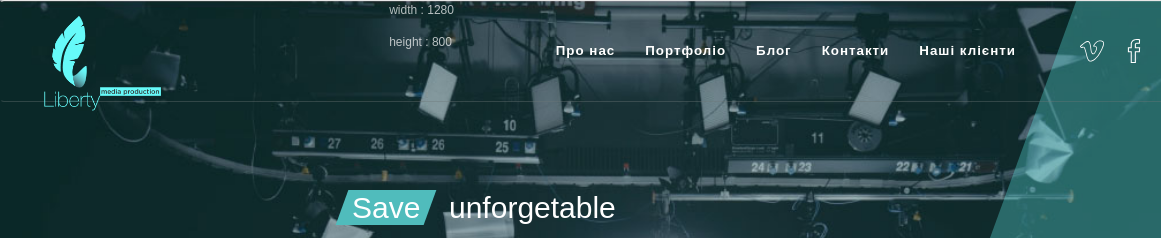
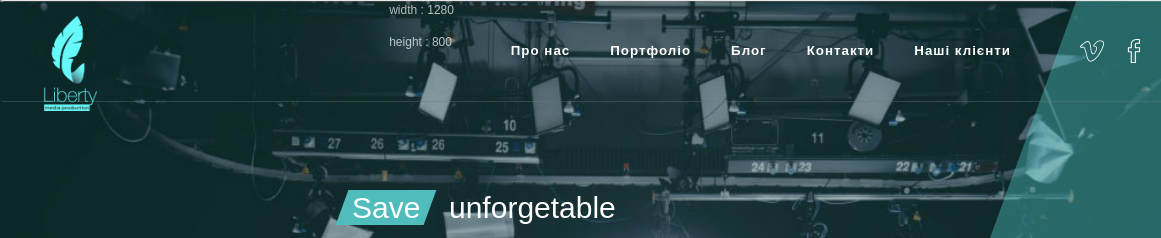
Before and after one commit to web-adventure-solutions/liberty, a website: page index.html in a window 1280 px wide. Shown: the top 238 px of the page, 0-1161 px from the left. Drawn offline with nearby package versions, Linux system fonts and the light colour scheme; a web font is replaced by a local one.

Commit message:
Merge remote-tracking branch 'origin/master'
# Conflicts:
#	css/style.css

```diff
--- a/css/partials/responsive-utilities.scss
+++ b/css/partials/responsive-utilities.scss
@@ -20,9 +20,11 @@ $screen-md-max:              ($screen-lg-min - 1);
 
 @mixin media-for($range) {
   @if $range == xs {
-    @media (max-width: $screen-xs) { @content; }
+    @media (max-width: 480px) { @content; }
+  } @else if $range == xs-min-v {
+    @media (max-width: 459px) { @content; }
   } @else if $range == xs-h {
-  @media (max-height: $screen-xs) { @content; }
+  @media (max-height: 459px) { @content; }
   } @else if $range == xs-max {
     @media (max-width: $screen-xs-max) { @content; }
   } @else if $range == sm {
@@ -32,6 +34,34 @@ $screen-md-max:              ($screen-lg-min - 1);
   } @else if $range == lg {
     @media (min-width: $screen-lg) { @content; }
   }
+}
+
+@mixin media-for-xs {
+  @media (max-width: 480px) { @content; }
+}
+
+@mixin media-for-xs-min {
+  @media (max-width: 360px) and (max-height: 570px) { @content; }
+}
+
+@mixin media-for-xs-h {
+  @media (max-height: 459px) { @content; }
+}
+
+@mixin media-for-xs-max {
+  @media (max-width: 767px) { @content; }
+}
+
+@mixin media-for-sm {
+  @media (min-width: 768px) { @content; }
+}
+
+@mixin media-for-md {
+  @media (min-width: 992px) { @content; }
+}
+
+@mixin media-for-lg {
+  @media (min-width: 1200px) { @content; }
 }
 
 .visible-xs-h {
@@ -49,3 +79,9 @@ $screen-md-max:              ($screen-lg-min - 1);
     display: none !important;
   }
 }
+
+.hidden-xs-v {
+  @include media-for(xs-min-v){
+    display: none !important;
+  }
+}
--- a/css/style.scss
+++ b/css/style.scss
@@ -3,10 +3,12 @@
 
 @mixin header-menu-links-style() {
   font-family: 'GothamPro', sans-serif;
-  color: #fff;
+  font-size: 20px;
+  text-align: center;
+  color: #fff !important;
   font-weight: bold;
-  padding-left: 0;
-  padding-right: 0;
+  padding: 3% 0 !important;
+  background-color: #1f4443e6;
 }
 
 #testImg {
@@ -16,7 +18,7 @@
     transform: translate(-50%, -50%);
 }
 
-@include media-for(xs) {
+@include media-for-xs {
   #testImg {
     width: 80%;
   }
@@ -121,14 +123,51 @@ header {
 }
 
 .navbar-default {
+  background-color: transparent;
+  border-right-color: transparent;
+  border-bottom-color: #6c767661;
+  border-left-color: transparent;
+  z-index: 100;
+
+  & .navbar-nav > li > a {
+    padding: 40px 5px;
+    font-family: 'GothamPro', sans-serif;
+    color: #fff;
+    font-size: 10pt;
+    font-weight: bold;
+    letter-spacing: 1px;
+  }
+
+  @include media-for-xs-max {
+    & .navbar-collapse {
+      position: absolute;
+      width: 80%;
+      right: 0;
+      border-color: transparent;
+      margin: 0 auto;
+    }
+    & .navbar-nav > li > a {
+      font-size: 20px;
+      text-align: center;
+      display: block;
+      padding: 0;
+      line-height: 50px;
+    }
+  }
+
+  @include media-for-xs-h {
+    & .navbar-nav > li > a {
+      font-size: 15px;
+    }
+  }
+
+  & .navbar-toggle:hover, & .navbar-toggle:focus {
     background-color: transparent;
-    border-right-color: transparent;
-    border-bottom-color: #6c767661;
-    border-left-color: transparent;
+  }
 }
 
 .navbar-brand {
-  img {
+  & img {
     height: 95px;
     &.visible-xs-h {
       height: 25vh;
@@ -137,9 +176,6 @@ header {
 }
 
 @media (max-width: 767px) {
-    .navbar-brand img {
-        height: 30vw;
-    }
     header .container-fluid {
         margin-left: -20px;
     }
@@ -152,59 +188,29 @@ nav .container-fluid {
     padding: 0 25px 0 3em;
 }
 
-.navbar-default {
-    z-index: 100;
-}
-
-.navbar-default .navbar-nav > li > a {
-    padding: 40px 5px;
-}
-
-.navbar-default .navbar-nav > li > a  {
-    font-family: 'GothamPro', sans-serif;
-    color: #fff;
-    font-size: 10pt;
-    font-weight: bold;
-    letter-spacing: 1px;
-    padding-left: 0;
-    padding-right: 0;
-}
-
 .header-menu {
   position: relative;
   margin-right: 25px;
   & > li {
       height: 70px;
       margin-right: 30px;
-    @include media-for(xs-max) {
+    @include media-for-xs-max {
       height: 50px;
       display: inline-block;
       border-bottom: 1px solid #fff;
       width: 80%;
+      margin: 0 auto;
       & ul li a {
         @include header-menu-links-style;
-        font-size: 15px;
+        font-size: 18px;
+        color: darken(#fff, 30%) !important;
+        background-color: transparent;
       }
     }
   }
 }
 
 /**header menu mobile*/
-.navbar-default .navbar-toggle:hover, .navbar-default .navbar-toggle:focus {
-     background-color: transparent;
-}
-
-.navbar-default {
-  & .navbar-collapse {
-    @include media-for(xs-max) {
-      position: absolute;
-      width: 80%;
-      right: 0;
-      border-color: transparent;
-      margin: 0 auto;
-    }
-  }
-}
 
 .navbar-default .navbar-toggle {
     border: none;
@@ -232,13 +238,6 @@ nav .container-fluid {
     .header-menu .fa-angle-down {
         font-size: 3vh;
     }
-    .navbar-default .navbar-nav > li > a {
-      font-size: 20px;
-      text-align: center;
-      display: block;
-      padding: 0;
-      line-height: 50px;
-    }
     .navbar-default {
         border-bottom-color: transparent;
     }
@@ -256,7 +255,8 @@ header .navbar-toggle {
 }
 
 .header-menu .dropdown-menu {
-    background-color: transparent;
+  @include header-menu-links-style;
+
 }
 
 @media (min-width: 767px) {
@@ -332,15 +332,23 @@ header .jumbotron {
     margin-left: 7%;
     width: 70%;
 
-  @include media-for(xs-max) {
+  @include media-for-xs-max {
       text-align: center;
       margin: 0 auto;
       padding: 0;
       width: 90%;
   }
 
-  @include media-for(xs) {
+  @include media-for-xs {
     margin-top: 20%;
+  }
+
+  @include media-for-xs-h {
+    margin-top: 0;
+  }
+
+  @include media-for-xs-min {
+    margin-top: 5%;
   }
 
   & h2 {
@@ -351,22 +359,22 @@ header .jumbotron {
 
     & .parallelogram:first-child {
       & .parallelogram-inner-text {
-        @include media-for(xs-h) {
+        @include media-for-xs-h {
           font-size: 20vh;
         }
-        @include media-for(xs) {
+        @include media-for-xs {
           font-size: 14vw;
         }
       }
     }
 
     & .parallelogram:last-child {
-      @include media-for(xs-max) {
+      @include media-for-xs-max {
         line-height: 8vh;
         font-size: 9vw;
         height: 8vh;
       }
-      @include media-for(xs-h) {
+      @include media-for-xs-h {
         margin-top: 2%;
         height: 18vh;
       }
@@ -380,7 +388,7 @@ header .jumbotron {
       margin-left: 153px;
       margin-top: -33px;
       margin-bottom: 10px;
-      @include media-for(xs-max) {
+      @include media-for-xs-max {
         margin: 5% 0;
         font-size: 4vh;
       }
@@ -548,7 +556,7 @@ header .jumbotron h2 .parallelogram .parallelogram-inner-text {
   -o-transform: skew(-20deg);
   z-index: 1;
 
-  @include media-for(xs) {
+  @include media-for-xs {
     width: 200px;
     -webkit-transform: skew(-30deg);
     -moz-transform: skew(-30deg);
@@ -559,26 +567,20 @@ header .jumbotron h2 .parallelogram .parallelogram-inner-text {
     -webkit-mask-position-y: -40px;
     -webkit-mask-size: 120%;
   }
-  @include media-for(xs-h) {
+  @include media-for-xs-h {
     display: none;
   }
 }
 
 .stripe-anim-start {
     right: 130vw;
+  @include media-for-xs-max {
+      right: 180vw;
+  }
 }
 
 .stripe-anim-end {
     right: 18.6vh;
-}
-
-@media (max-width: 767px) {
-    .stripe-anim-start {
-        right: 180vw;
-    }
-    .stripe-anim-end {
-        right: 61vh;
-    }
 }
 
 /*end-foreground-stripe*/
@@ -990,6 +992,10 @@ footer {
 
 .footer-menu{
     display: block;
+  & iframe {
+    width: 100%;
+    max-width: 300px;
+  }
 }
 
 .footer-op {
--- a/index.html
+++ b/index.html
@@ -22,8 +22,7 @@
                     <span class="icon-bar"></span>
                 </button>
                 <a class="navbar-brand" href="#">
-                    <img class="hidden-xs" src="assets/img/brand_img.png"/>
-                    <img class="visible-xs-h" src="assets/img/brand_img_xs.png"/></a>
+                    <img class="hidden-xs-v" src="assets/img/brand_img_xs.png"/></a>
                 <!--todo : make correct brand logo mask on mobile-->
             </div>
             <div class="collapse navbar-collapse navbar-right" id="bs-example-navbar-collapse-1">
@@ -297,7 +296,7 @@
                     <div class="col-md-4">
                         <h3>Latest Instagram</h3>
                         <div class="footer-menu">
-                            <iframe style="border: none" src="https://codepen.io" id="frame_1"></iframe>
+                            <!--<iframe style="border: none" src="https://codepen.io" id="frame_1"></iframe>-->
                         </div>
                     </div>
                     <div class="col-md-4">
--- a/js/anims.js
+++ b/js/anims.js
@@ -7,21 +7,24 @@ $(document).ready(function () {
     // see if mobile device is in horizontal position
     mobView = (winW < 768 && winH < 1024);
     posVertical = (winW < winH);
+    xsMin = (winW <= 360 && winH <= 570);
+    xsMax = (winW <= 768);
+    xs = (winW <= 480);
 
     console.log('mobile : ' + mobView);
     console.log('vertical : ' + posVertical);
 
 
-    if (mobView) {
+    if (xsMin) {
+        stripe
+            .animate({'right' : '67vh'}, { duration : 3000, queue : false})
+            .animate({'-webkit-mask-position-x' : '45px'}, { duration : 3000, queue : false})
+            .animate({'-webkit-mask-size' : '100%'}, { duration : 3000, queue : false})
+    } else if (xsMax) {
         stripe
             .animate({'right' : '61vh'}, { duration : 3000, queue : false})
             .animate({'-webkit-mask-position-x' : '20px'}, { duration : 3000, queue : false});
-    } else if (!mobView) {
-        stripe.addClass('stripe-anim-end', 3000)
-    }
-
-
-
+    } else stripe.addClass('stripe-anim-end', 3000);
 
     $('header .jumbotron-content').animate({'opacity': 1}, 1000);
     $('header .jumbotron h2, .jumbotron .parallelogram')
```
Also changed, not shown: css/style.css, 1 other file.
